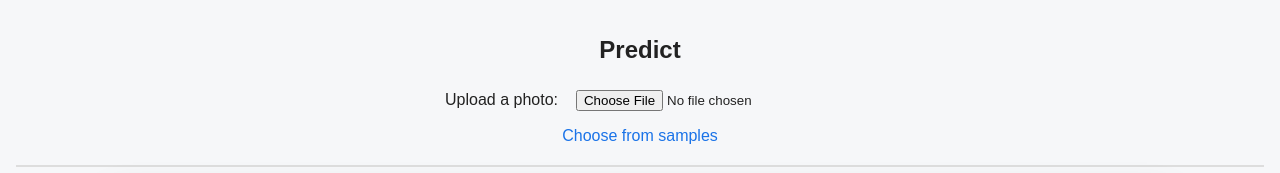
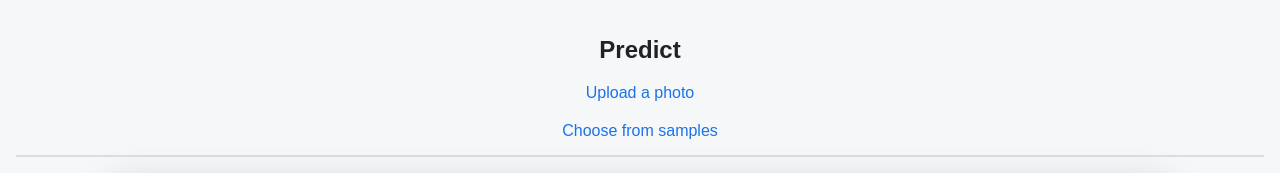
Before and after one commit to GiovaSpine/foosball-in-perspective-detection, a Flask app: page /predict in a window 1280 px wide. Shown: the part 67-240 px from the top of the page. Run offline with Flask 3, Linux system fonts and the light colour scheme.

Commit message:
Add image title to show the image name. above the central canvas. Improve CSS style

```diff
--- a/app/static/predict_script.js
+++ b/app/static/predict_script.js
@@ -10,8 +10,9 @@ export const pctx = photo_canvas.getContext("2d");
 export const reference_canvas = document.getElementById("reference_canvas");
 export const rctx = reference_canvas.getContext("2d");
 
-// get message element
+// get message and image title element
 const message = document.getElementById("message");
+const image_title = document.getElementById("image_title");
 
 // set canvas size
 const rect1 = photo_canvas.getBoundingClientRect();
@@ -54,13 +55,15 @@ export let state = {
 
 if (sessionStorage.getItem("photo")) {
   // there is already a photo in the browser session
-  const photo_url = sessionStorage.getItem("photo");
+  const photo = JSON.parse(sessionStorage.getItem("photo"));
+
+  image_title.textContent = photo.name;
 
   // there is also the prediction
   state.prediction = JSON.parse(sessionStorage.getItem("prediction"));
 
   state.photo = new Image();
-  state.photo.src = photo_url;
+  state.photo.src = photo.data;
   state.photo.onload = () => {
     const [x, y, scale] = image_position_and_scale(state.photo.width, state.photo.height, photo_canvas.width, photo_canvas.height);
     state.image_x = x;
@@ -81,10 +84,15 @@ photo_input.addEventListener("change", async (e) => {
   const file = e.target.files[0];
   if (!file) return;
 
+  image_title.textContent = file.name;
+
   // save the photo in the browser session
   const reader = new FileReader();
   reader.onload = () => {
-    sessionStorage.setItem("photo", reader.result);
+    sessionStorage.setItem("photo", JSON.stringify({
+        data: reader.result,
+        name: file.name
+    }));
   };
   reader.readAsDataURL(file);
 
--- a/app/static/predict_style.css
+++ b/app/static/predict_style.css
@@ -6,6 +6,19 @@ form {
     align-items: center;
     gap: 12px;
     margin-bottom: 10px;
+}
+
+.upload_link {
+    color: #1a73e8;
+    text-decoration: none;
+    font-weight: 500;
+    cursor: pointer;
+    display: inline-block;
+    margin-bottom: 10px;
+}
+
+.upload_link:hover {
+    text-decoration: underline;
 }
 
 input[type="file"] {
@@ -26,7 +39,7 @@ input[type="file"] {
 }
 
 hr {
-    margin: 20px 0;
+    margin: 15px 0;
     border: none;
     border-top: 2px solid #ddd;
 }
@@ -42,6 +55,14 @@ hr {
 /* (x * w) / h = 0.5, because we want the height to be double the x% of w */
 /* but ratio = w / h, so aspect-ratio has to be 0.5 / x */
 /* aspect-ratio = 2.5  */
+
+#image_title {
+    text-align: center;
+    font-weight: 500;
+    margin-bottom: 15px;
+    font-size: 1em;
+    color: #333;
+}
 
 .main_layout {
     display: flex;
--- a/app/templates/predict.html
+++ b/app/templates/predict.html
@@ -16,8 +16,9 @@
     <h2>Predict</h2>
 
     <form method="POST" enctype="multipart/form-data">
-        <label for="image">Upload a photo:</label>
-        <input id="photo_input" type="file" name="image" accept="image/*">
+        <!-- Label stilizzata come link -->
+        <label for="photo_input" class="upload_link">Upload a photo</label>
+        <input id="photo_input" type="file" name="image" accept="image/*" style="display:none;">
     </form>
 
     <a class="choose_from_samples_buttons" href="{{ url_for('choose_from_samples') }}">Choose from samples</a>
@@ -25,6 +26,8 @@
     <hr>
 
     <!-- results visualization -->
+
+    <p id="image_title"></p>
 
     <div class="main_layout">
         <div class="button_panel">
```
Also changed, not shown: app/static/choose_sample_script.js (+7 -2 lines).
